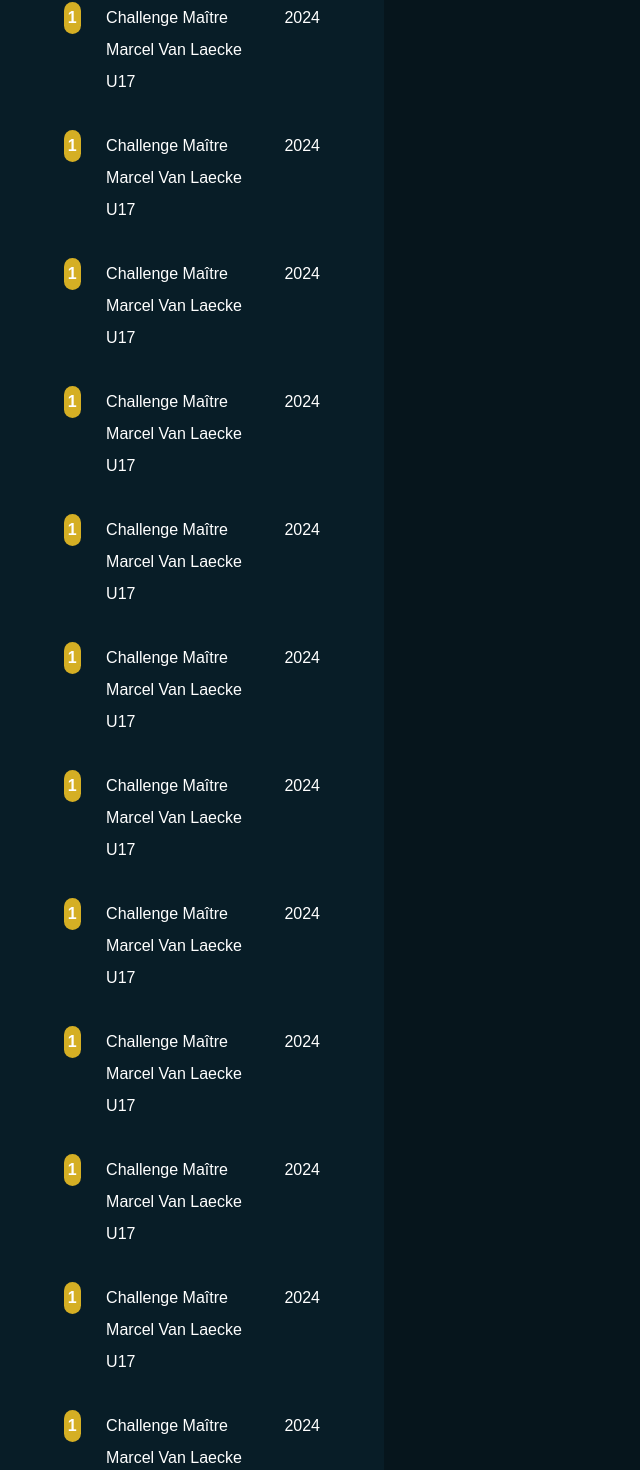
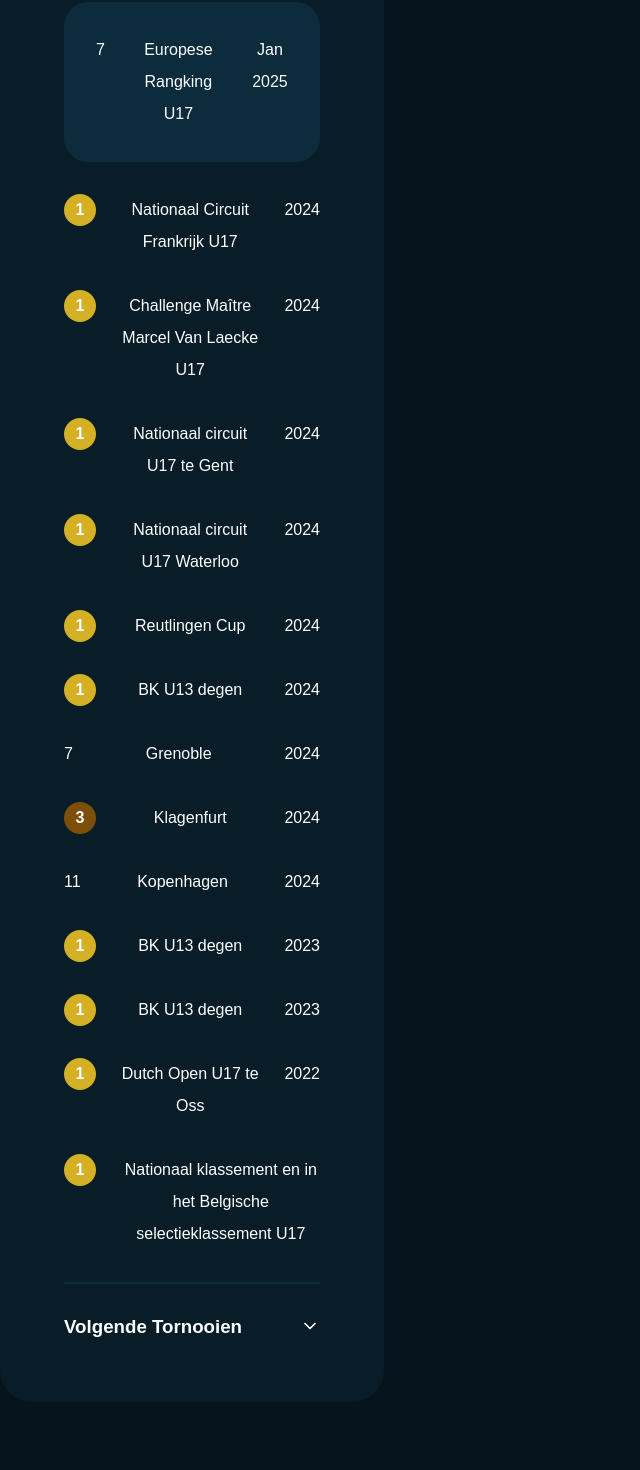
Before and after one commit to launchcafe/Frontend-Wout, a Next.js app: page /Components/js/palmares in a window 1280 px wide. Shown: the part 36-1506 px from the top of the page, without its empty margins (0-640 px from the left). After the commit the page ends 1438 px from the top, so only its background shows below. Built offline with nearby package versions, Linux system fonts and the light colour scheme.

Commit message:
Updated palmares

```diff
--- a/package.json
+++ b/package.json
@@ -9,8 +9,9 @@
     "lint": "next lint"
   },
   "dependencies": {
+    "lucide-react": "^0.474.0",
+    "next": "15.1.6",
     "react": "^19.0.0",
-    "react-dom": "^19.0.0",
-    "next": "15.1.6"
+    "react-dom": "^19.0.0"
   }
 }
--- a/src/pages/Components/js/palmares.js
+++ b/src/pages/Components/js/palmares.js
@@ -1,6 +1,11 @@
 import styles from '@/styles/palmares.module.css'
+import { useState } from "react";
+import { ChevronDown, ChevronUp } from "lucide-react";
 
 export default function Palmares() {
+    const [isOpen, setIsOpen] = useState(false);
+
+
     return (
         <div className={styles.container}>
             <article className={styles.palmares}>
@@ -8,13 +13,26 @@ export default function Palmares() {
                     Palmares
                 </h3>
                 <ul>
+                <li className={styles.list_item_special}>
+                        <div className={styles.item_container}>
+                            <p>
+                                7
+                            </p>
+                            <p className={styles.text}>
+                            Europese Rangking U17
+                            </p>
+                            <p>
+                            Jan 2025
+                            </p>
+                        </div>
+                    </li>
                     <li className={styles.list_item}>
                         <div className={styles.item_container}>
                             <p className={styles.gold}>
                                 1
                             </p>
                             <p className={styles.text}>
-                            Challenge Maître Marcel Van Laecke U17
+                            Nationaal Circuit Frankrijk U17
                             </p>
                             <p>
                             2024
@@ -40,7 +58,7 @@ export default function Palmares() {
                                 1
                             </p>
                             <p className={styles.text}>
-                            Challenge Maître Marcel Van Laecke U17
+                            Nationaal circuit U17 te Gent
                             </p>
                             <p>
                             2024
@@ -53,7 +71,7 @@ export default function Palmares() {
                                 1
                             </p>
                             <p className={styles.text}>
-                            Challenge Maître Marcel Van Laecke U17
+                            Nationaal circuit U17 Waterloo
                             </p>
                             <p>
                             2024
@@ -66,7 +84,7 @@ export default function Palmares() {
                                 1
                             </p>
                             <p className={styles.text}>
-                            Challenge Maître Marcel Van Laecke U17
+                            Reutlingen Cup
                             </p>
                             <p>
                             2024
@@ -79,7 +97,46 @@ export default function Palmares() {
                                 1
                             </p>
                             <p className={styles.text}>
-                            Challenge Maître Marcel Van Laecke U17
+                            BK U13 degen
+                            </p>
+                            <p>
+                            2024
+                            </p>
+                        </div>
+                    </li>
+                    <li className={styles.list_item}>
+                        <div className={styles.item_container}>
+                            <p>
+                                7
+                            </p>
+                            <p className={styles.text}>
+                            Grenoble
+                            </p>
+                            <p>
+                            2024
+                            </p>
+                        </div>
+                    </li>
+                    <li className={styles.list_item}>
+                        <div className={styles.item_container}>
+                            <p className={styles.bronze}>
+                                3
+                            </p>
+                            <p className={styles.text}>
+                            Klagenfurt
+                            </p>
+                            <p>
+                            2024
+                            </p>
+                        </div>
+                    </li>
+                    <li className={styles.list_item}>
+                        <div className={styles.item_container}>
+                            <p>
+                                11
+                            </p>
+                            <p className={styles.text}>
+                            Kopenhagen
                             </p>
                             <p>
                             2024
@@ -92,10 +149,10 @@ export default function Palmares() {
                                 1
                             </p>
                             <p className={styles.text}>
-                            Challenge Maître Marcel Van Laecke U17
+                            BK U13 degen
                             </p>
                             <p>
-                            2024
+                            2023
                             </p>
                         </div>
                     </li>
@@ -105,10 +162,10 @@ export default function Palmares() {
                                 1
                             </p>
                             <p className={styles.text}>
-                            Challenge Maître Marcel Van Laecke U17
+                            BK U13 degen
                             </p>
                             <p>
-                            2024
+                            2023
                             </p>
                         </div>
                     </li>
@@ -118,10 +175,10 @@ export default function Palmares() {
                                 1
                             </p>
                             <p className={styles.text}>
-                            Challenge Maître Marcel Van Laecke U17
+                            Dutch Open U17 te Oss
                             </p>
                             <p>
-                            2024
+                            2022
                             </p>
                         </div>
                     </li>
@@ -131,46 +188,74 @@ export default function Palmares() {
                                 1
                             </p>
                             <p className={styles.text}>
-                            Challenge Maître Marcel Van Laecke U17
-                            </p>
-                            <p>
-                            2024
-                            </p>
-                        </div>
-                    </li>
-                    <li className={styles.list_item}>
-                        <div className={styles.item_container}>
-                            <p className={styles.gold}>
-                                1
-                            </p>
-                            <p className={styles.text}>
-                            Challenge Maître Marcel Van Laecke U17
-                            </p>
-                            <p>
-                            2024
-                            </p>
-                        </div>
-                    </li>
-                    <li className={styles.list_item}>
-                        <div className={styles.item_container}>
-                            <p className={styles.gold}>
-                                1
-                            </p>
-                            <p className={styles.text}>
-                            Challenge Maître Marcel Van Laecke U17
-                            </p>
-                            <p>
-                            2024
+                            Nationaal klassement en in het Belgische selectieklassement U17
                             </p>
                         </div>
                     </li>
                 </ul>
             </article>
             <hr className={styles.line}/>
-            <article>
+            <article onClick={() => setIsOpen(!isOpen)}>
+                <div className={styles.tornooi_article}>
                 <h3>
                     Volgende Tornooien
                 </h3>
+                {isOpen ? <ChevronUp size={20} /> : <ChevronDown size={20} />}
+                </div>
+                {isOpen && (
+                <ul>
+                <li className={styles.list_item}>
+                        <div className={styles.item_container}>
+                            <p className={styles.text}>
+                            Nijvel - NC/I + ploeg
+                            </p>
+                            <p>
+                            08-09/03/2025
+                            </p>
+                        </div>
+                    </li>
+                    <li className={styles.list_item}>
+                        <div className={styles.item_container}>
+                            <p className={styles.text}>
+                            Leuven - NC/I + ploeg
+                            </p>
+                            <p>
+                            15-16/03/2025
+                            </p>
+                        </div>
+                    </li>
+                    <li className={styles.list_item}>
+                        <div className={styles.item_container}>
+                            <p className={styles.text}>
+                            Gembloux - BK Sen
+                            </p>
+                            <p>
+                            22-23/03/2025
+                            </p>
+                        </div>
+                    </li>
+                    <li className={styles.list_item}>
+                        <div className={styles.item_container}>
+                            <p className={styles.text_tournooi}>
+                            Braine L'alleud - BK U17/Sen ploeg
+                            </p>
+                            <p>
+                            17-18/05/2025
+                            </p>
+                        </div>
+                    </li>
+                    <li className={styles.list_item}>
+                        <div className={styles.item_container}>
+                            <p className={styles.text_tournooi}>
+                            Ronse - BK individueel U17/U20
+                            </p>
+                            <p>
+                            24-25/05/2025
+                            </p>
+                        </div>
+                    </li>
+                </ul>
+                )}
             </article>
         </div>
     );
--- /dev/null
+++ b/src/styles/button.module.css
@@ -0,0 +1,3 @@
+.button {
+    z-index: 2;
+}
--- a/src/styles/header.module.css
+++ b/src/styles/header.module.css
@@ -40,6 +40,8 @@
 }
 
 .text_container {
+    opacity: 0;
+    transition: opacity 1s ease-in;
     padding-bottom: 2rem;
 }
 
--- a/src/styles/palmares.module.css
+++ b/src/styles/palmares.module.css
@@ -13,11 +13,19 @@
     margin-top: 2rem;
 }
 
+.list_item_special {
+    list-style: none;
+    margin-top: 2rem;
+    background-color: #0C2C3B;
+    padding: 2rem;
+    border-radius: 1.5rem;
+}
+
 .item_container {
     display: flex;
     flex-direction: row;
     gap: 2vw;
-    justify-content: center;
+    justify-content: space-between;
 }
 
 .gold {
@@ -28,9 +36,26 @@
     width: 2rem;
     height: 2rem;
     line-height: 2rem;
+    flex-shrink: 0;
+}
+
+.bronze {
+    background-color: #7E4F09;
+    text-align: center;
+    font-weight: bold;
+    border-radius: 5rem;
+    width: 2rem;
+    height: 2rem;
+    line-height: 2rem;
+    flex-shrink: 0;
 }
 
 .text {
+    text-align: center;
+
+}
+
+.text_tournooi {
     text-align: left;
 }
 
@@ -38,6 +63,12 @@
     background-color: #0C2A39;
     border: none;
     height: 2px;
+}
+
+.tornooi_article {
+    display: flex;
+    flex-direction: row;
+    justify-content: space-between;
 }
 
 @media (min-width: 768px) {
```
Also changed, not shown: src/pages/Components/js/button.js (added, +13 -0 lines), src/pages/Components/js/header.js (+3 -4 lines), 1 other file (tests, documents, lock files or other folders).
